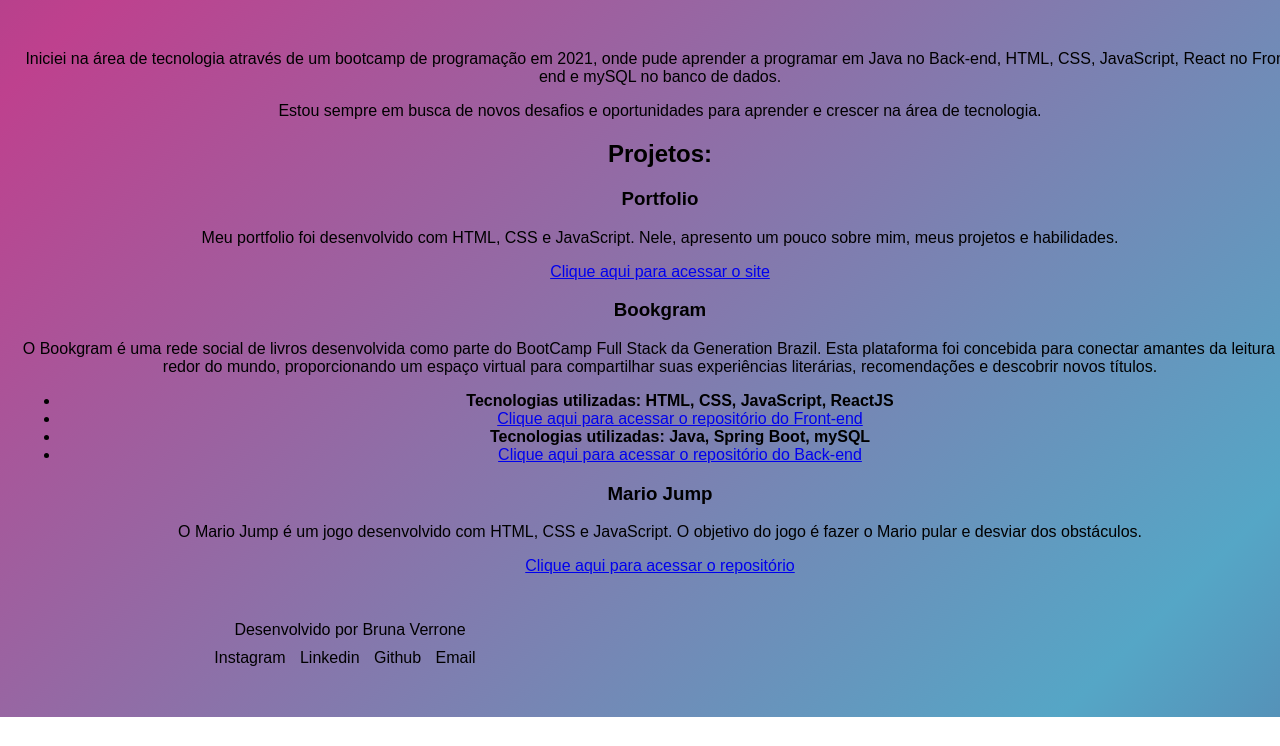
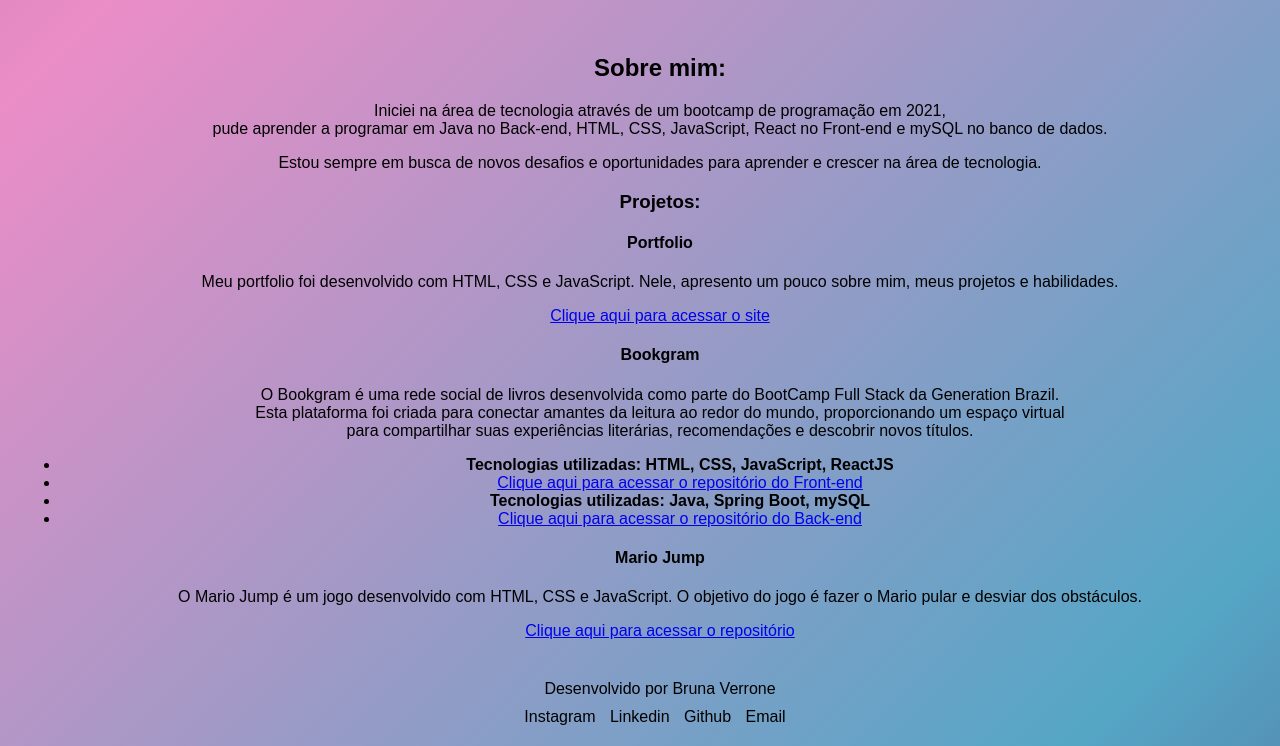
Before and after one commit to verronebrunaa/pagina_pessoal_css, a plain HTML site: page projects.html in a window 1280 px wide. Shown: the part 113-859 px from the top of the page. Before the commit the page ends 830 px from the top, so only its background shows below. Drawn offline with Linux system fonts and the light colour scheme.

Commit message:
Update hobbies and projects pages

```diff
--- a/projects.html
+++ b/projects.html
@@ -25,18 +25,22 @@
 
     <body>
         <div class="font">
-            <p>
-                Iniciei na área de tecnologia através de um bootcamp de programação em 2021, onde pude aprender a
-                programar em Java no Back-end, HTML, CSS, JavaScript, React no Front-end e mySQL no banco de dados.
-            </p>
-            <p>
-                Estou sempre em busca de novos desafios e oportunidades para aprender e crescer na área de tecnologia.
-            </p>
+            <div>
+                <h2>Sobre mim:</h2>
+                <p class="font">
+                    Iniciei na área de tecnologia através de um bootcamp de programação em 2021, </br> pude aprender a
+                    programar em Java no Back-end, HTML, CSS, JavaScript, React no Front-end e mySQL no banco de dados.
+                </p>
+                <p class="font">
+                    Estou sempre em busca de novos desafios e oportunidades para aprender e crescer na área de
+                    tecnologia.
+                </p>
+            </div>
 
-            <h2>Projetos:</h2>
+            <h3>Projetos:</h3>
 
-            <h3>Portfolio</h3>
-            <p>
+            <h4>Portfolio</h4>
+            <p class="font">
                 Meu portfolio foi desenvolvido com HTML, CSS e JavaScript. Nele, apresento um pouco sobre mim, meus
                 projetos e habilidades.
             </p>
@@ -44,11 +48,11 @@
                 Clique aqui para acessar o site
             </a>
 
-            <h3>Bookgram</h3>
-            <p>
+            <h4>Bookgram</h4>
+            <p class="font">
                 O Bookgram é uma rede social de livros desenvolvida como parte do BootCamp Full Stack da Generation
-                Brazil. Esta plataforma foi concebida para conectar amantes da leitura ao redor do mundo,
-                proporcionando um espaço virtual para compartilhar suas experiências literárias, recomendações e
+                Brazil. </br> Esta plataforma foi criada para conectar amantes da leitura ao redor do mundo,
+                proporcionando um espaço virtual </br> para compartilhar suas experiências literárias, recomendações e
                 descobrir novos títulos.
             </p>
 
@@ -71,8 +75,8 @@
                 </li>
             </ul>
 
-            <h3>Mario Jump</h3>
-            <p>
+            <h4>Mario Jump</h4>
+            <p class="font">
                 O Mario Jump é um jogo desenvolvido com HTML, CSS e JavaScript. O objetivo do jogo é fazer o Mario pular
                 e desviar dos obstáculos.
             </p>
--- a/styles.css
+++ b/styles.css
@@ -12,18 +12,23 @@ body {
     align-items: center;
     justify-content: center;
     background-size: 300% 300%;
-    background-image: linear-gradient(-45deg, rgb(87, 20, 99) 0%, rgb(85, 166, 198) 25%, rgb(190, 65, 142) 51%, rgb(8, 43, 62) 100%);
+    background-image: linear-gradient(-45deg, rgb(87, 20, 99) 0%, rgb(85, 166, 198) 25%, rgba(230, 113, 185, 0.805) 51%, rgb(8, 43, 62) 100%);
     animation: AnimateBG 20s ease infinite;
 }
 
 h1,
+h2,
 h3 {
     color: #000000;
+    text-align: center;
+    justify-content: center;
 }
 
 .font {
     font-size: 16px;
     color: #000000;
+    text-align: center;
+    justify-content: center;
 }
 
 header {
@@ -65,17 +70,23 @@ nav a {
 }
 
 img {
-    width: 40%;
+    width: 100%;
     height: auto;
     border-radius: 8px;
+    text-align: center;
+    justify-content: center;
+}
+
+.img-home {
+    width: 50%;
+    height: auto;
+    border-radius: 8px;
+    text-align: center;
+    justify-content: center;
 }
 
 footer {
     margin-top: 40px;
-    width: 600px;
-    padding: 10px;
-    margin: 20px;
-    text-align: center;
 }
 
 footer a {
```
Also changed, not shown: hobbies.html (+13 -14 lines), index.html (+4 -2 lines).
